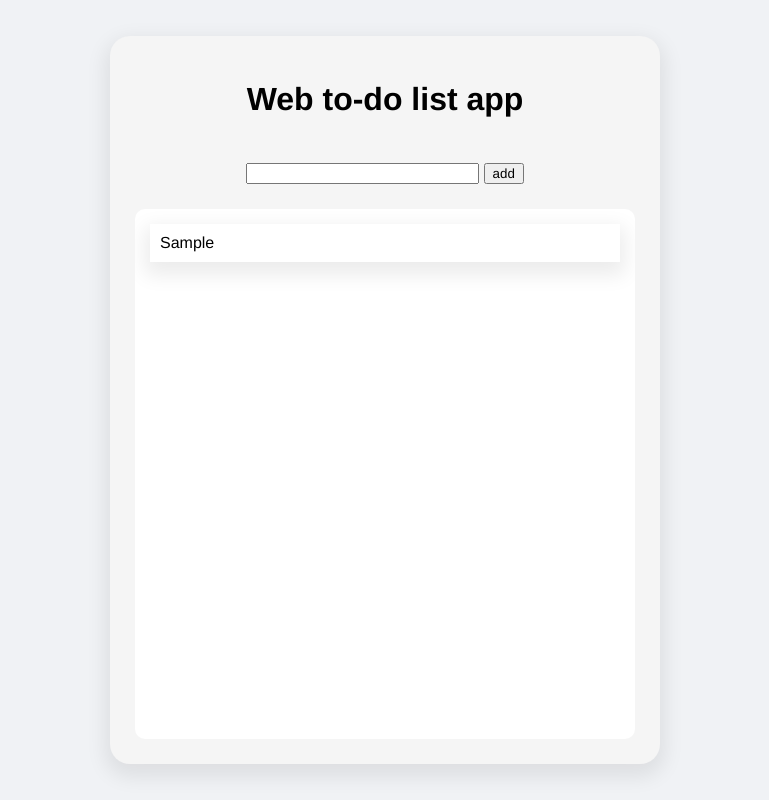
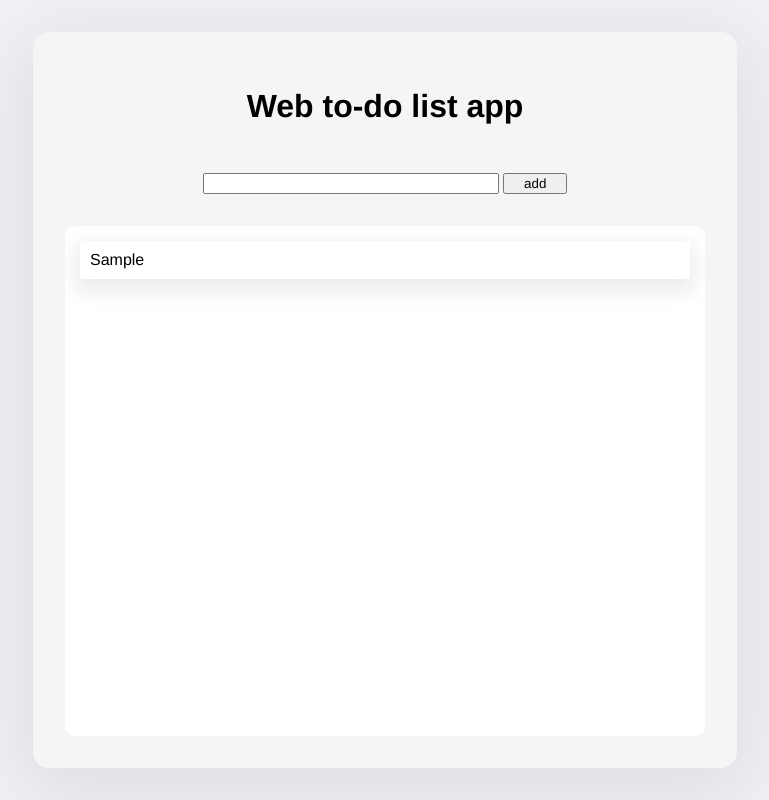
Before and after one commit to gonsanto/web-todo-ts, a website built with Vite: page index.html in a window 1280 px wide. Both pictures are taken after typing "Sample" into the empty fields and a click on the button "add". Shown: the whole page, without its empty margins (255-1024 px from the left). Built offline with nearby package versions, Linux system fonts and the light colour scheme.

Commit message:
refractor: optimize dom and centralize type guards closes: #5

```diff
--- a/src/main.ts
+++ b/src/main.ts
@@ -5,11 +5,11 @@ const button = document.querySelector<HTMLButtonElement>('#add-todo-button')
 const todoList = document.querySelector<HTMLUListElement>('#todo-list')
 const errorMessage = document.querySelector<HTMLParagraphElement>('#todo-error')
 
-if (!input || !button) {
+if (!input || !button || !todoList || !errorMessage) {
   throw new Error('One of the input values are null')
 }
 
-function check() {
+function addNewElement() {
   if (!input || !todoList || !errorMessage) {
     throw new Error('One of the input values are null')
   }
@@ -37,4 +37,4 @@ input.addEventListener('keydown', (e: KeyboardEvent) => {
     check()
   }
 })
-button.addEventListener('click', check)
+button.addEventListener('click', addNewElement)
--- a/src/style.css
+++ b/src/style.css
@@ -11,15 +11,15 @@ body {
 }
 
 h1 {
-  margin-top: 20px;
+  margin-top: 1.5rem;
 }
 
 p {
-  margin-bottom: 20px;
+  margin-bottom: 1rem;
 }
 
 div {
-  padding: 25px;
+  padding: 2rem;
 }
 
 ul {
@@ -29,8 +29,8 @@ ul {
   overflow-y: auto;
   background-color: white;
   border-radius: 10px;
-  height: 500px;
-  gap: 15px;
+  height: 30rem;
+  gap: 2rem;
 }
 
 input {
@@ -38,7 +38,7 @@ input {
 }
 
 button {
-  width: 40px;
+  width: 4rem;
 }
 
 main {
@@ -54,11 +54,10 @@ main {
   display: flex;
   flex-direction: column;
   background: whitesmoke;
-  border-radius: 20px;
-  width: 500px;
-  min-height: 500px;
-  max-height: 1000px;
-  box-shadow: 0px 8px 20px 5px rgba(0, 0, 0, 0.08);
+  border-radius: 1rem;
+  width: 40rem;
+  max-height: 50rem;
+  box-shadow: 0rem 1rem 5rem 1rem rgba(0, 0, 0, 0.08);
 }
 
 li {
@@ -73,6 +72,6 @@ li {
 }
 
 .input--error {
-  border: 2px solid #e53e3e;
+  border: 0.2rem solid #e53e3e;
   outline: none;
 }
```
